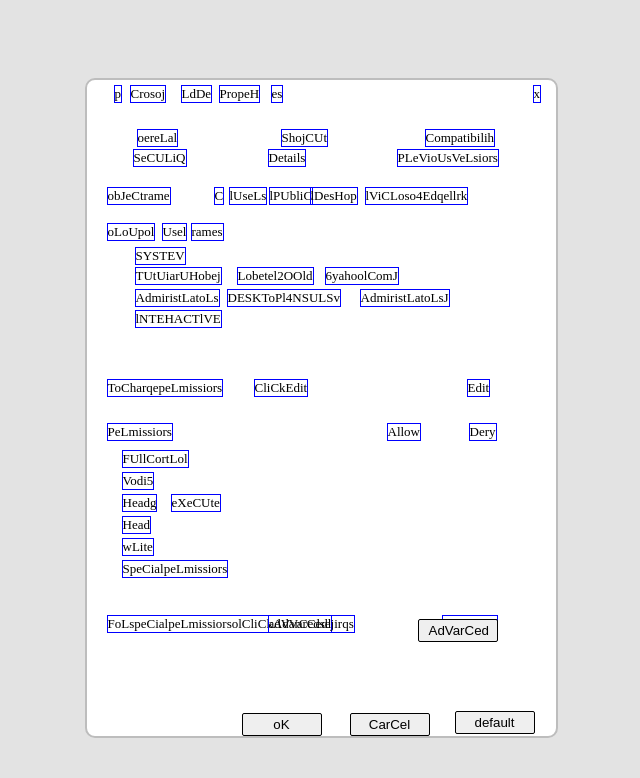
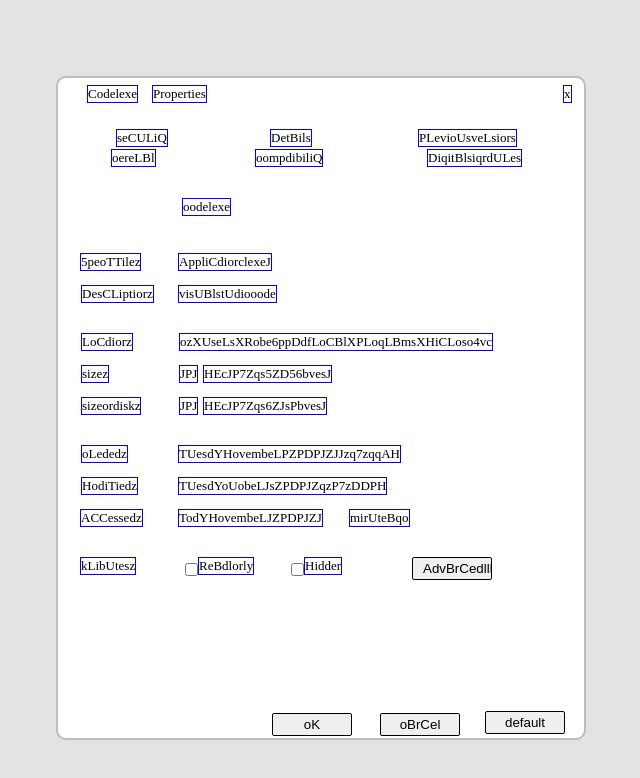
Before and after one commit to GabrielDamian/Prelucrare-Imagini-P, a plain HTML site: page index.html in a window 1280 px wide. Shown: the whole page, without its empty margins (327-967 px from the left). Drawn offline with Linux system fonts and the light colour scheme.

Commit message:
btn and cb legend

```diff
--- a/index.html
+++ b/index.html
@@ -4,58 +4,48 @@
 <link rel='stylesheet' href='style.css'>
 </head>
 <body>
-<div class='body-containter' style = 'width: 473px; height: 660px; '>
-<span style='top: 5px; left:27px;'>p</span>
-<span style='top: 5px; left:43px;'>Crosoj</span>
-<span style='top: 5px; left:94px;'>LdDe</span>
-<span style='top: 5px; left:132px;'>PropeH</span>
-<span style='top: 5px; left:184px;'>es</span>
-<span style='top: 5px; left:446px;'>x</span>
-<span style='top: 49px; left:50px;'>oereLal</span>
-<span style='top: 49px; left:194px;'>ShojCUt</span>
-<span style='top: 49px; left:338px;'>Compatibilih</span>
-<span style='top: 69px; left:46px;'>SeCULiQ</span>
-<span style='top: 69px; left:181px;'>Details</span>
-<span style='top: 69px; left:310px;'>PLeVioUsVeLsiors</span>
-<span style='top: 107px; left:20px;'>obJeCtrame</span>
-<span style='top: 107px; left:127px;'>C</span>
-<span style='top: 107px; left:142px;'>lUseLs</span>
-<span style='top: 107px; left:182px;'>lPUbliC</span>
-<span style='top: 107px; left:223px;'>lDesHop</span>
-<span style='top: 107px; left:278px;'>lViCLoso4Edqellrk</span>
-<span style='top: 143px; left:20px;'>oLoUpol</span>
-<span style='top: 143px; left:75px;'>Usel</span>
-<span style='top: 143px; left:104px;'>rames</span>
-<span style='top: 167px; left:48px;'>SYSTEV</span>
-<span style='top: 187px; left:48px;'>TUtUiarUHobej</span>
-<span style='top: 187px; left:150px;'>Lobetel2OOld</span>
-<span style='top: 187px; left:238px;'>6yahoolComJ</span>
-<span style='top: 209px; left:48px;'>AdmiristLatoLs</span>
-<span style='top: 209px; left:140px;'>DESKToPl4NSULSv</span>
-<span style='top: 209px; left:273px;'>AdmiristLatoLsJ</span>
-<span style='top: 230px; left:48px;'>lNTEHACTlVE</span>
-<span style='top: 299px; left:20px;'>ToCharqepeLmissiors</span>
-<span style='top: 299px; left:167px;'>CliCkEdit</span>
-<span style='top: 299px; left:380px;'>Edit</span>
-<span style='top: 343px; left:20px;'>PeLmissiors</span>
-<span style='top: 343px; left:300px;'>Allow</span>
-<span style='top: 343px; left:382px;'>Dery</span>
-<span style='top: 370px; left:35px;'>FUllCortLol</span>
-<span style='top: 392px; left:35px;'>Vodi5</span>
-<span style='top: 414px; left:35px;'>Headg</span>
-<span style='top: 414px; left:84px;'>eXeCUte</span>
-<span style='top: 436px; left:35px;'>Head</span>
-<span style='top: 458px; left:35px;'>wLite</span>
-<span style='top: 480px; left:35px;'>SpeCialpeLmissiors</span>
-<span style='top: 535px; left:20px;'>FoLspeCialpeLmissiorsolCliCkAdVarCedl</span>
-<span style='top: 535px; left:181px;'>adVarCedsejirqs</span>
-<span style='top: 535px; left:355px;'>AdVarCed</span>
-<span style='top: 635px; left:191px;'>oK</span>
-<span style='top: 635px; left:287px;'>CarCel</span>
-<button style='top:631px; left:368px;'>default</button>
-<button style='top:633px; left:263px;'>CarCel</button>
-<button style='top:633px; left:155px;'>oK</button>
-<button style='top:539px; left:331px;'>AdVarCed</button>
+<div class='body-containter' style = 'width: 530px; height: 664px; '>
+<span style='top: 7px; left:29px;'>Codelexe</span>
+<span style='top: 7px; left:94px;'>Properties</span>
+<span style='top: 7px; left:505px;'>x</span>
+<span style='top: 51px; left:58px;'>seCULiQ</span>
+<span style='top: 51px; left:212px;'>DetBils</span>
+<span style='top: 51px; left:360px;'>PLevioUsveLsiors</span>
+<span style='top: 71px; left:53px;'>oereLBl</span>
+<span style='top: 71px; left:197px;'>oompdibiliQ</span>
+<span style='top: 71px; left:369px;'>DiqitBlsiqrdULes</span>
+<span style='top: 120px; left:124px;'>oodelexe</span>
+<span style='top: 175px; left:22px;'>5peoTTilez</span>
+<span style='top: 175px; left:120px;'>AppliCdiorclexeJ</span>
+<span style='top: 207px; left:23px;'>DesCLiptiorz</span>
+<span style='top: 207px; left:120px;'>visUBlstUdiooode</span>
+<span style='top: 255px; left:23px;'>LoCdiorz</span>
+<span style='top: 255px; left:121px;'>ozXUseLsXRobe6ppDdfLoCBlXPLoqLBmsXHiCLoso4vc</span>
+<span style='top: 287px; left:23px;'>sizez</span>
+<span style='top: 287px; left:121px;'>JPJ</span>
+<span style='top: 287px; left:145px;'>HEcJP7Zqs5ZD56bvesJ</span>
+<span style='top: 319px; left:23px;'>sizeordiskz</span>
+<span style='top: 319px; left:121px;'>JPJ</span>
+<span style='top: 319px; left:145px;'>HEcJP7Zqs6ZJsPbvesJ</span>
+<span style='top: 367px; left:23px;'>oLededz</span>
+<span style='top: 367px; left:120px;'>TUesdYHovembeLPZPDPJZJJzq7zqqAH</span>
+<span style='top: 399px; left:23px;'>HodiTiedz</span>
+<span style='top: 399px; left:120px;'>TUesdYoUobeLJsZPDPJZqzP7zDDPH</span>
+<span style='top: 431px; left:22px;'>ACCessedz</span>
+<span style='top: 431px; left:120px;'>TodYHovembeLJZPDPJZJ</span>
+<span style='top: 431px; left:291px;'>mirUteBqo</span>
+<span style='top: 479px; left:22px;'>kLibUtesz</span>
+<span style='top: 479px; left:140px;'>ReBdlorly</span>
+<span style='top: 479px; left:246px;'>Hidder</span>
+<span style='top: 479px; left:362px;'>AdvBrCedlll</span>
+<span style='top: 637px; left:250px;'>oK</span>
+<span style='top: 637px; left:346px;'>oBrCel</span>
+<button style='top:633px; left:427px;'>default</button>
+<button style='top:635px; left:322px;'>oBrCel</button>
+<button style='top:635px; left:214px;'>oK</button>
+<button style='top:479px; left:354px;'>AdvBrCedlll</button>
+<input type='checkbox' style='top: 482px; left:229px;' />
+<input type='checkbox' style='top: 482px; left:123px;' />
 </div>
 </body>
 </html>
```
Also changed, not shown: 2 other files.
